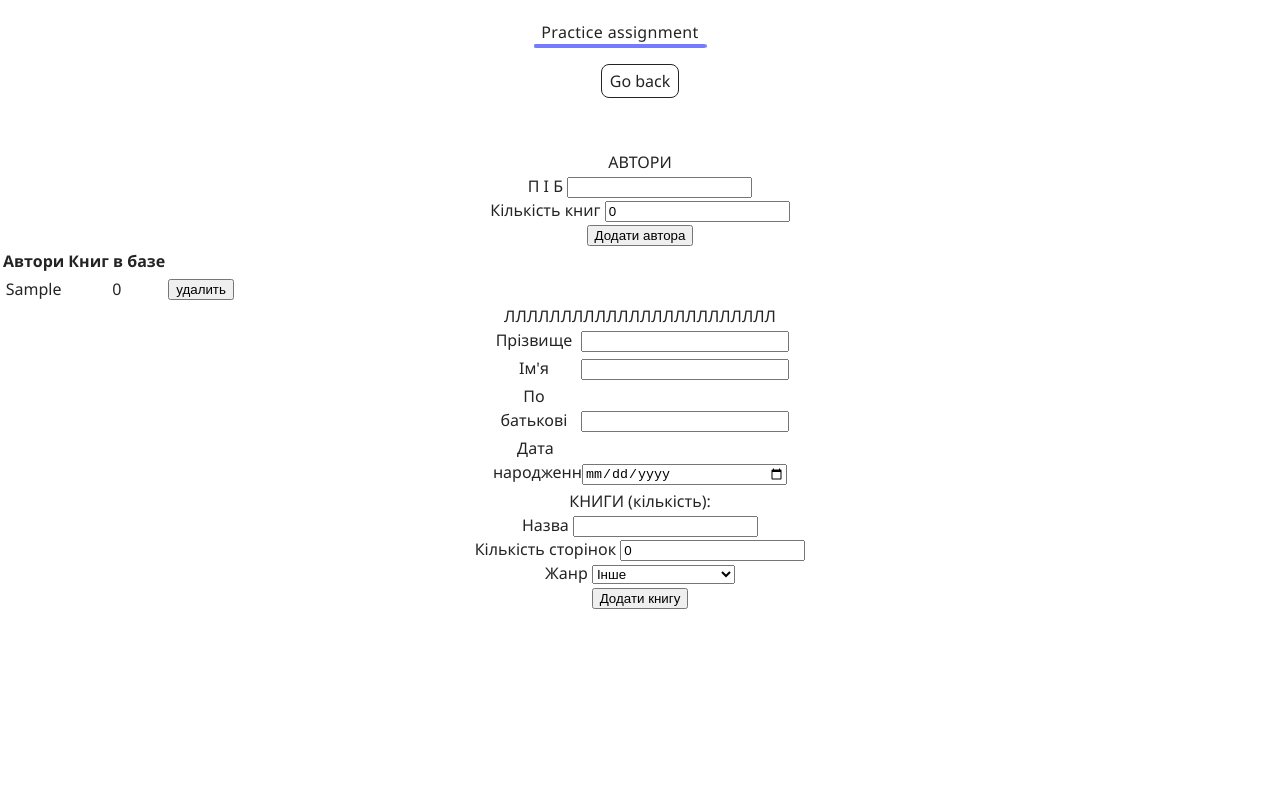
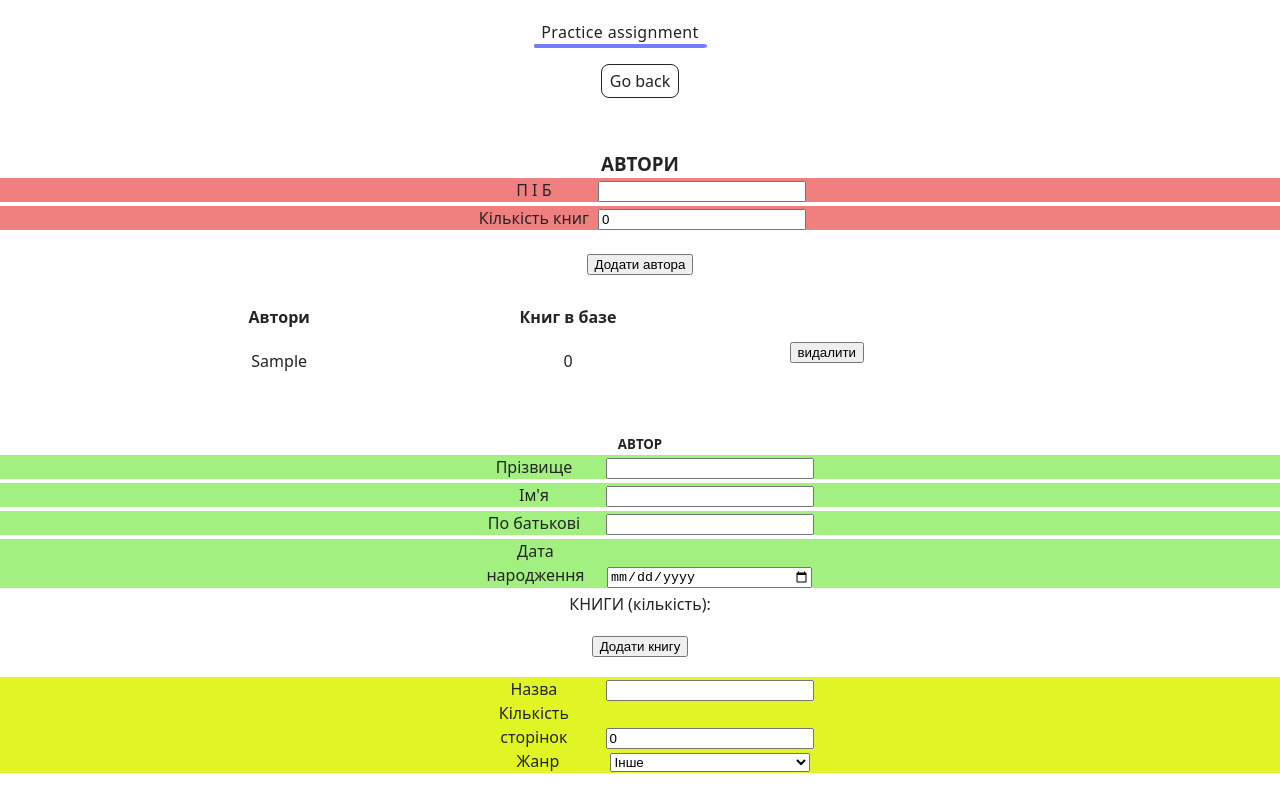
Before and after one commit to 777Afanas/CBS_TEST_Frontend, a plain HTML site: page page-2.html in a window 1280 px wide. Both pictures are taken after typing "Sample" into the empty fields and a click on the button "Додати автора". Drawn offline with Linux system fonts and the light colour scheme.

Commit message:
Deploying to gh-pages from @ 777Afanas/CBS_TEST_Frontend@e75d69401a123123841f8f4c057b87b3d0514bde 🚀

```diff
--- /dev/null
+++ b/assets/page-2-BHLejnuq.css
@@ -0,0 +1 @@
+.form-author{margin-bottom:4px;background-color:#f08080}.form-author label{width:100px;display:inline-block;width:120px}.form-author input{width:200px}table{table-layout:fixed;width:70%;margin-left:90px;border-collapse:collapse}thead th:nth-child(1){width:40%}thead th:nth-child(2){width:20%}th,td{padding:10px}#addAuth,#addBook{margin-top:20px;margin-bottom:20px}.form-group{margin-bottom:4px;background-color:#a2f080}.form-group label,.form-book label{width:100px;display:inline-block;width:135px}.form-group input,.form-book input,.form-book select{width:200px}.authors{margin-bottom:52px}.form-book{background-color:#def511eb}
--- a/page-2.html
+++ b/page-2.html
@@ -6,6 +6,7 @@
     <meta name="viewport" content="width=device-width, initial-scale=1.0" />
     <title>Page 2</title>
 
+    <!--
     <style>
       body {
         font-family: 'Segoe UI', Tahoma, Geneva, Verdana, sans-serif;
@@ -51,10 +52,12 @@
       .form-group input {
         width: 200px;
       }
-    </style>
+    </style>  -->
     <script type="module" crossorigin src="/CBS_TEST_Frontend/page-2.js"></script>
+    <link rel="stylesheet" crossorigin href="/CBS_TEST_Frontend/assets/page-2-BHLejnuq.css">
     <link rel="stylesheet" crossorigin href="/CBS_TEST_Frontend/assets/styles-Bw6jrNQk.css">
   </head>
+
   <body>
     <header class="header">
   <div class="container">
@@ -85,8 +88,13 @@
 
       </div>
 
+      <div class="container-books">
+        <div class="checklist-container">
+
           <form id="input-author">
-        <div>АВТОРИ</div>
+            <div>
+              <h3>АВТОРИ</h3>
+            </div>
 
             <div class="form-author">
               <label for="initials">П І Б</label>
@@ -97,15 +105,16 @@
               <input type="number" name="collection" id="collection" value="0" />
             </div>
 
-        <button type="submit">Додати автора</button>
-
-        <div id="resultAuth" class="authors">
-        </div>
+            <button id="addAuth" type="submit">Додати автора</button>
           </form>
 
-ЛЛЛЛЛЛЛЛЛЛЛЛЛЛЛЛЛЛЛЛЛЛЛЛ
+          <div id="resultAuth" class="authors"></div>
+
 
           <form id="input">
+            <div>
+              <h5>АВТОР</h5>
+            </div>
             <div class="form-group">
               <label for="surname">Прізвище</label>
               <input type="text" name="surname" id="surname" />
@@ -130,6 +139,8 @@
 
             <div id="result" class="books"></div>
 
+            <button id="addBook" type="submit">Додати книгу</button>
+
             <div class="form-book">
               <label for="title">Назва</label>
               <input type="text" name="title" id="title" />
@@ -139,25 +150,23 @@
               <input type="number" name="paging" id="paging" value="0" />
             </div>
             <div class="form-book">
-          <!-- <label for="genre">Жанр</label>
-          <input type="text" name="genre" id="genre" /> -->
               <label for="genre">Жанр</label>
               <select id="genre" name="genre">
                 <option value="класика">Класика</option>
-            <option value="ptr">Поезія</option>
-            <option value="hst">Історична тематика</option>
-            <option value="dtc">Детективи</option>
-            <option value="ttb">Підручники</option>
-            <option value="oth" selected>Інше</option>
+                <option value="поезія">Поезія</option>
+                <option value="історична">Історична тематика</option>
+                <option value="детективи">Детективи</option>
+                <option value="підручники">Підручники</option>
+                <option value="інше" selected>Інше</option>
               </select>
             </div>
-        <button type="submit">Додати книгу</button>
 
-        <!-- <button type="submit">Додати книгу</button> -->
+          </form>
 
-        <!-- <input type="button" value="Save" id="saveButton" /> -->
-        <!-- <button type="submit">Зарегистрироваться</button> -->
-      </form>
+        </div>
+      </div>
+
+
 
       <!-- /////////////////////////////////////////////////  -->
 
@@ -165,7 +174,6 @@
 
       <!-- /////////////////////////////////////////////////  -->
       <!-- <ul id="authorList"></ul> -->
-
 
       <!-- <div class="content"></div>
 
--- a/page-2.js
+++ b/page-2.js
@@ -1,17 +1,16 @@
-/* empty css                      */(function(){const t=document.createElement("link").relList;if(t&&t.supports&&t.supports("modulepreload"))return;for(const e of document.querySelectorAll('link[rel="modulepreload"]'))l(e);new MutationObserver(e=>{for(const r of e)if(r.type==="childList")for(const c of r.addedNodes)c.tagName==="LINK"&&c.rel==="modulepreload"&&l(c)}).observe(document,{childList:!0,subtree:!0});function n(e){const r={};return e.integrity&&(r.integrity=e.integrity),e.referrerPolicy&&(r.referrerPolicy=e.referrerPolicy),e.crossOrigin==="use-credentials"?r.credentials="include":e.crossOrigin==="anonymous"?r.credentials="omit":r.credentials="same-origin",r}function l(e){if(e.ep)return;e.ep=!0;const r=n(e);fetch(e.href,r)}})();let p=document.querySelector("#input-author"),h=document.querySelector("#input");document.querySelector("#output");document.querySelector("#book");let g=document.querySelector(".books"),y=document.querySelector(".authors"),a=[];localStorage.getItem("author")&&(a=JSON.parse(localStorage.getItem("author")));let d=[];p.addEventListener("submit",b);h.addEventListener("submit",L);function b(o){o.preventDefault();const t=new FormData(o.currentTarget);console.log(t);let n=Object.fromEntries(t.entries());console.log(n),a.push(n),console.log(a),y.innerHTML=`<table class="record-author">
-  <thead>
+/* empty css                      */(function(){const t=document.createElement("link").relList;if(t&&t.supports&&t.supports("modulepreload"))return;for(const e of document.querySelectorAll('link[rel="modulepreload"]'))l(e);new MutationObserver(e=>{for(const o of e)if(o.type==="childList")for(const c of o.addedNodes)c.tagName==="LINK"&&c.rel==="modulepreload"&&l(c)}).observe(document,{childList:!0,subtree:!0});function n(e){const o={};return e.integrity&&(o.integrity=e.integrity),e.referrerPolicy&&(o.referrerPolicy=e.referrerPolicy),e.crossOrigin==="use-credentials"?o.credentials="include":e.crossOrigin==="anonymous"?o.credentials="omit":o.credentials="same-origin",o}function l(e){if(e.ep)return;e.ep=!0;const o=n(e);fetch(e.href,o)}})();let p=document.querySelector("#input-author"),h=document.querySelector("#input");document.querySelector("#output");document.querySelector("#book");let g=document.querySelector(".books"),y=document.querySelector(".authors"),a=[];localStorage.getItem("author")&&(a=JSON.parse(localStorage.getItem("author")));let d=[];p.addEventListener("submit",b);h.addEventListener("submit",L);function b(r){r.preventDefault();const t=new FormData(r.currentTarget);console.log(t);let n=Object.fromEntries(t.entries());console.log(n),a.push(n),console.log(a),y.innerHTML=`<table class="record-author">
+  <thead class="recd-auth">
     <tr>
       <th data-type="string">Автори</th>
       <th data-type="number">Книг в базе</th>
     </tr>
     </thead>
     <tbody class="rec-auth"></tbody>
-    </table>`,E(a);let l=document.querySelector(".record-author");console.log(l),l.onclick=function(r){if(r.target.tagName!="TH")return;let c=r.target;e(c.cellIndex,c.dataset.type)};function e(r,c){let m=l.querySelector("tbody"),f=Array.from(m.rows),s;switch(c){case"number":s=function(u,i){return u.cells[r].innerHTML-i.cells[r].innerHTML};break;case"string":s=function(u,i){return u.cells[r].innerHTML>i.cells[r].innerHTML?1:-1};break}f.sort(s),m.append(...f)}}function E(o){console.log(o);for(let t=0;t<o.length;t++){let n=document.createElement("tr");n.id="text",n.className="note",n.innerHTML=`
-    <td>${o[t].initials}</td>
-    <td>${o[t].collection}</td>
-    <input name="del-auth" type="button" value="удалить"/>`,document.querySelector(".rec-auth").appendChild(n);let l=document.getElementsByName("del-auth");console.log(l),l.forEach(function(e){console.log(e),e.addEventListener("click",function(){console.log(e),e.parentNode.parentNode.removeChild(e.parentNode)})}),document.getElementById("initials").value=" ",document.getElementById("collection").value="0"}}function L(o){o.preventDefault();const t=new FormData(o.currentTarget);console.log(t);let n=Object.fromEntries(t.entries());console.log(n),d.push(n),console.log(d),g.innerHTML='<table class="record"></table>',console.log(g),S(d),console.log(o.currentTarget)}function S(o){console.log(o);for(let t=0;t<o.length;t++){let n=document.createElement("tr");n.id="text",n.className="note",n.innerHTML=`
-    <td>${o[t].title}</td>
-    <td>${o[t].paging}</td>
-    <td>${o[t].genre}</td>
-    <input name="del" type="button" value="удалить"/>`,document.querySelector(".record").appendChild(n),document.getElementsByName("del").forEach(function(e){e.addEventListener("click",function(){e.parentNode.parentNode.removeChild(e.parentNode)})}),document.getElementById("title").value=" ",document.getElementById("paging").value="0",console.log(o)}}
+    </table>`,E(a);let l=document.querySelector(".record-author");console.log(l),l.onclick=function(o){if(o.target.tagName!="TH")return;let c=o.target;e(c.cellIndex,c.dataset.type)};function e(o,c){let m=l.querySelector("tbody"),f=Array.from(m.rows),s;switch(c){case"number":s=function(u,i){return u.cells[o].innerHTML-i.cells[o].innerHTML};break;case"string":s=function(u,i){return u.cells[o].innerHTML>i.cells[o].innerHTML?1:-1};break}f.sort(s),m.append(...f)}}function E(r){console.log(r);for(let t=0;t<r.length;t++){let n=document.createElement("tr");n.id="text",n.className="note",n.innerHTML=`
+    <td>${r[t].initials}</td>
+    <td>${r[t].collection}</td>
+    <input name="del-auth" type="button" value="видалити"/>`,document.querySelector(".rec-auth").appendChild(n);let l=document.getElementsByName("del-auth");console.log(l),l.forEach(function(e){console.log(e),e.addEventListener("click",function(){console.log(e),e.parentNode.parentNode.removeChild(e.parentNode)})}),document.getElementById("initials").value=" ",document.getElementById("collection").value="0"}}function L(r){r.preventDefault();const t=new FormData(r.currentTarget);console.log(t);let n=Object.fromEntries(t.entries());console.log(n),d.push(n),console.log(d),g.innerHTML='<table class="record"></table>',console.log(g),S(d),console.log(r.currentTarget)}function S(r){console.log(r);for(let t=0;t<r.length;t++){let n=document.createElement("tr");n.id="text",n.className="note",n.innerHTML=`
+    <td>${r[t].title}</td>
+    <td>${r[t].genre}</td>
+    <input name="del" type="button" value="видалити"/>`,document.querySelector(".record").appendChild(n),document.getElementsByName("del").forEach(function(e){e.addEventListener("click",function(){e.parentNode.parentNode.removeChild(e.parentNode)})}),document.getElementById("title").value=" ",document.getElementById("paging").value="0",console.log(r)}}
 //# sourceMappingURL=page-2.js.map
```
Also changed, not shown: 1 other file. Lines whose indentation alone changed are shown as unchanged.
